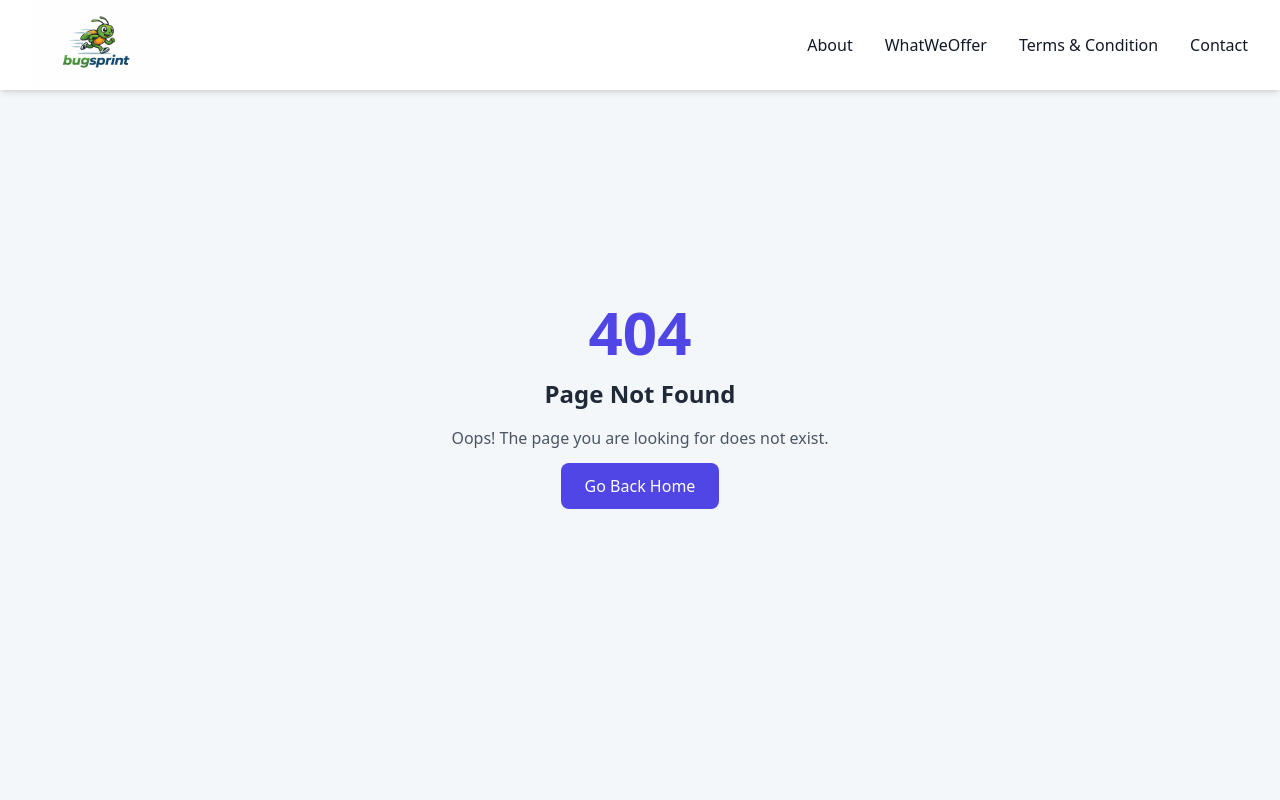
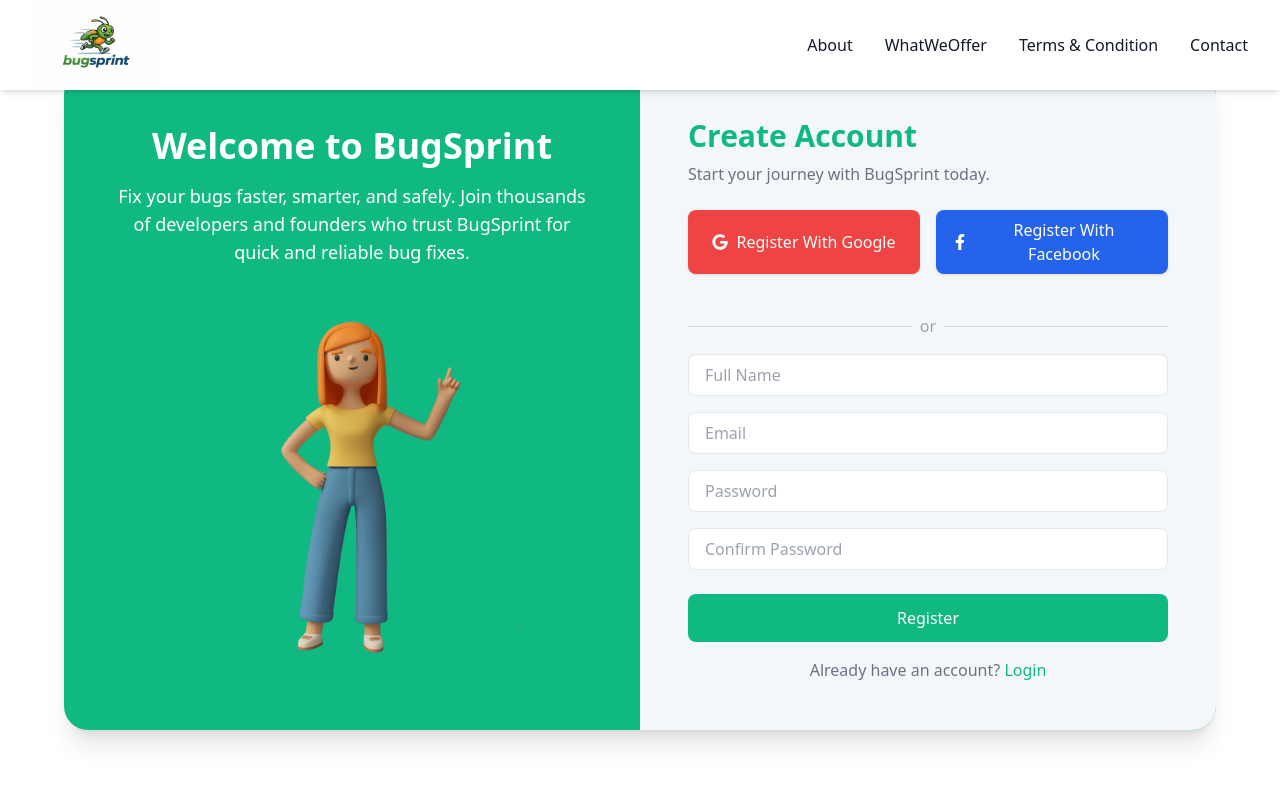
Before and after one commit to mustansar77/bugsprint, a Next.js app: page /register in a window 1280 px wide. Before the commit this address had no page. Shown: the top 800 px of the page. Built offline with nearby package versions, Linux system fonts and the light colour scheme.

Commit message:
creating login or register pages

```diff
--- a/src/app/component/HeroSection.jsx
+++ b/src/app/component/HeroSection.jsx
@@ -47,9 +47,9 @@
       Submit Your First Task
     </button>
   </Link>
-  <Link href="#learnMore" scroll={false} className="flex-1">
+  <Link href="register" scroll={false} className="flex-1">
     <button className="w-full font-body px-8 py-4 border-[1px] border-[#1e5543] text-white font-medium rounded-lg hover:bg-[#1e5543]  transition text-lg text-center">
-      Learn More
+      Register Now
     </button>
   </Link>
 </div>
--- /dev/null
+++ b/src/app/login/components/Login.jsx
@@ -0,0 +1,84 @@
+"use client";
+import React from "react";
+import { FaGoogle, FaFacebookF } from "react-icons/fa";
+import Image from "next/image";
+import loginIllustration from "../../../../public/pic-2.png"; // Replace with your animated image
+
+const Login = () => {
+  return (
+    <section className="min-h-screen bg-white flex items-center justify-center py-12 px-4">
+      {/* Card Container */}
+      <div className="bg-secondary rounded-3xl shadow-xl w-full max-w-6xl flex flex-col md:flex-row overflow-hidden">
+
+        {/* Left Form Section */}
+        <div className="md:w-1/2 bg-[#F4F7FA] p-6 sm:p-12 flex flex-col justify-center">
+          <h2 className="text-2xl sm:text-3xl font-bold text-secondary mb-2 text-center md:text-left">Login</h2>
+          <p className="text-gray-500 mb-6 text-center md:text-left text-sm sm:text-base">
+            Access your account to manage tasks and bugs quickly.
+          </p>
+
+          {/* Social Sign-ins */}
+          <div className="flex flex-col sm:flex-row gap-4 mb-6">
+            <button className="flex-1 flex items-center justify-center px-4 py-2 bg-red-500 text-white rounded-lg shadow hover:bg-red-600 transition">
+              <FaGoogle className="mr-2" /> Login With Google
+            </button>
+            <button className="flex-1 flex items-center justify-center px-4 py-2 bg-blue-600 text-white rounded-lg shadow hover:bg-blue-700 transition">
+              <FaFacebookF className="mr-2" /> Login With Facebook
+            </button>
+          </div>
+
+          <div className="flex items-center my-4">
+            <hr className="flex-1 border-gray-300" />
+            <span className="px-2 text-gray-400 text-sm sm:text-base">or</span>
+            <hr className="flex-1 border-gray-300" />
+          </div>
+
+          {/* Login Form */}
+          <form className="flex flex-col gap-4">
+            <input
+              type="email"
+              placeholder="Email"
+              className="px-4 py-2 border rounded-lg focus:outline-none focus:ring-2 focus:ring-secondary text-sm sm:text-base"
+            />
+            <input
+              type="password"
+              placeholder="Password"
+              className="px-4 py-2 border rounded-lg focus:outline-none focus:ring-2 focus:ring-secondary text-sm sm:text-base"
+            />
+
+            <button
+              type="submit"
+              className="mt-2 px-4 py-3 bg-secondary text-white font-medium rounded-lg hover:bg-buttonhover transition text-sm sm:text-base"
+            >
+              Login
+            </button>
+          </form>
+
+          <p className="text-gray-500 text-center mt-4 text-sm sm:text-base">
+            Don't have an account?{" "}
+            <a href="/register" className="text-secondary font-medium hover:underline">
+              Register
+            </a>
+          </p>
+        </div>
+
+        {/* Right Info Section */}
+        <div className="md:w-1/2 p-8 sm:p-12 flex flex-col justify-center text-white text-center md:text-left bg-secondary">
+          <h1 className="text-3xl sm:text-4xl font-bold mb-4 text-center">Welcome Back!</h1>
+          <p className="text-base sm:text-lg mb-6 text-center">
+            Fix your bugs faster, smarter, and safely. Join thousands of developers and founders who trust BugSprint for quick and reliable bug fixes.
+          </p>
+          <div className="w-full flex justify-center md:justify-center">
+            <Image
+              src={loginIllustration}
+              alt="BugSprint Illustration"
+              className="w-3/4 sm:w-2/3 md:w-full max-w-sm animate-fade-in"
+            />
+          </div>
+        </div>
+      </div>
+    </section>
+  );
+};
+
+export default Login;
--- /dev/null
+++ b/src/app/login/page.jsx
@@ -0,0 +1,10 @@
+import React from 'react'
+import Login from './components/Login'
+
+const page = () => {
+  return (
+    <div><Login/></div>
+  )
+}
+
+export default page
--- /dev/null
+++ b/src/app/register/components/Register.jsx
@@ -0,0 +1,92 @@
+"use client";
+import React from "react";
+import { FaGoogle, FaFacebookF } from "react-icons/fa";
+import Image from "next/image";
+import registerIllustration from "../../../../public/pic-2.png"; // Replace with your animated image
+
+const Register = () => {
+  return (
+    <section className="min-h-screen bg-white flex items-center justify-center py-28 sm:py-12 px-4">
+      {/* Card Container */}
+      <div className="bg-secondary rounded-3xl shadow-xl w-full max-w-6xl flex flex-col md:flex-row overflow-hidden">
+
+        {/* Left Info Section */}
+        <div className="md:w-1/2 p-8 sm:p-12 flex flex-col justify-center text-white text-center md:text-left">
+          <h1 className="text-3xl sm:text-4xl font-bold mb-4 text-center">Welcome to BugSprint</h1>
+          <p className="text-base sm:text-lg mb-6 text-center">
+            Fix your bugs faster, smarter, and safely. Join thousands of developers and founders who trust BugSprint for quick and reliable bug fixes.
+          </p>
+          <div className="w-full flex justify-center md:justify-center">
+            <Image
+              src={registerIllustration}
+              alt="BugSprint Illustration"
+              className="w-3/4 sm:w-2/3 md:w-full max-w-sm animate-fade-in"
+            />
+          </div>
+        </div>
+
+        {/* Right Form Section */}
+        <div className="md:w-1/2 bg-[#F4F7FA] p-6 sm:p-12 flex flex-col justify-center">
+          <h2 className="text-2xl sm:text-3xl font-bold text-secondary mb-2 text-center md:text-left">Create Account</h2>
+          <p className="text-gray-500 mb-6 text-center md:text-left text-sm sm:text-base">Start your journey with BugSprint today.</p>
+
+          {/* Social Sign-ins */}
+          <div className="flex flex-col sm:flex-row gap-4 mb-6">
+            <button className="flex-1 flex items-center justify-center px-4 py-2 bg-red-500 text-white rounded-lg shadow hover:bg-red-600 transition">
+              <FaGoogle className="mr-2" /> Register With Google
+            </button>
+            <button className="flex-1 flex items-center justify-center px-4 py-2 bg-blue-600 text-white rounded-lg shadow hover:bg-blue-700 transition">
+              <FaFacebookF className="mr-2" />Register With Facebook
+            </button>
+          </div>
+
+          <div className="flex items-center my-4">
+            <hr className="flex-1 border-gray-300" />
+            <span className="px-2 text-gray-400 text-sm sm:text-base">or</span>
+            <hr className="flex-1 border-gray-300" />
+          </div>
+
+          {/* Form */}
+          <form className="flex flex-col gap-4">
+            <input
+              type="text"
+              placeholder="Full Name"
+              className="px-4 py-2 border rounded-lg focus:outline-none focus:ring-2 focus:ring-secondary text-sm sm:text-base"
+            />
+            <input
+              type="email"
+              placeholder="Email"
+              className="px-4 py-2 border rounded-lg focus:outline-none focus:ring-2 focus:ring-secondary text-sm sm:text-base"
+            />
+            <input
+              type="password"
+              placeholder="Password"
+              className="px-4 py-2 border rounded-lg focus:outline-none focus:ring-2 focus:ring-secondary text-sm sm:text-base"
+            />
+            <input
+              type="password"
+              placeholder="Confirm Password"
+              className="px-4 py-2 border rounded-lg focus:outline-none focus:ring-2 focus:ring-secondary text-sm sm:text-base"
+            />
+
+            <button
+              type="submit"
+              className="mt-2 px-4 py-3 bg-secondary text-white font-medium rounded-lg hover:bg-buttonhover transition text-sm sm:text-base"
+            >
+              Register
+            </button>
+          </form>
+
+          <p className="text-gray-500 text-center mt-4 text-sm sm:text-base">
+            Already have an account?{" "}
+            <a href="/login" className="text-secondary font-medium hover:underline">
+              Login
+            </a>
+          </p>
+        </div>
+      </div>
+    </section>
+  );
+};
+
+export default Register;
--- /dev/null
+++ b/src/app/register/page.jsx
@@ -0,0 +1,12 @@
+import React from 'react'
+import Register from './components/Register'
+
+const page = () => {
+  return (
+    <div>
+        <Register/>
+    </div>
+  )
+}
+
+export default page
```
